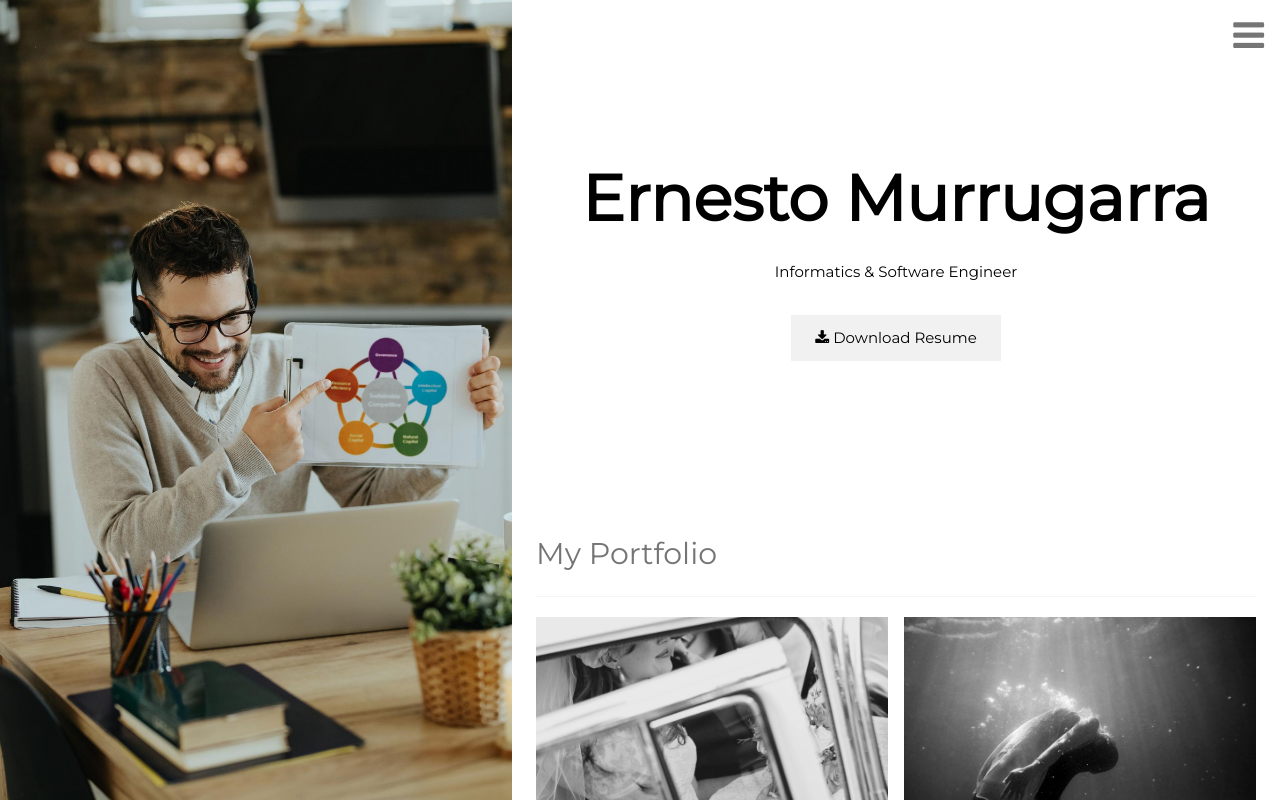
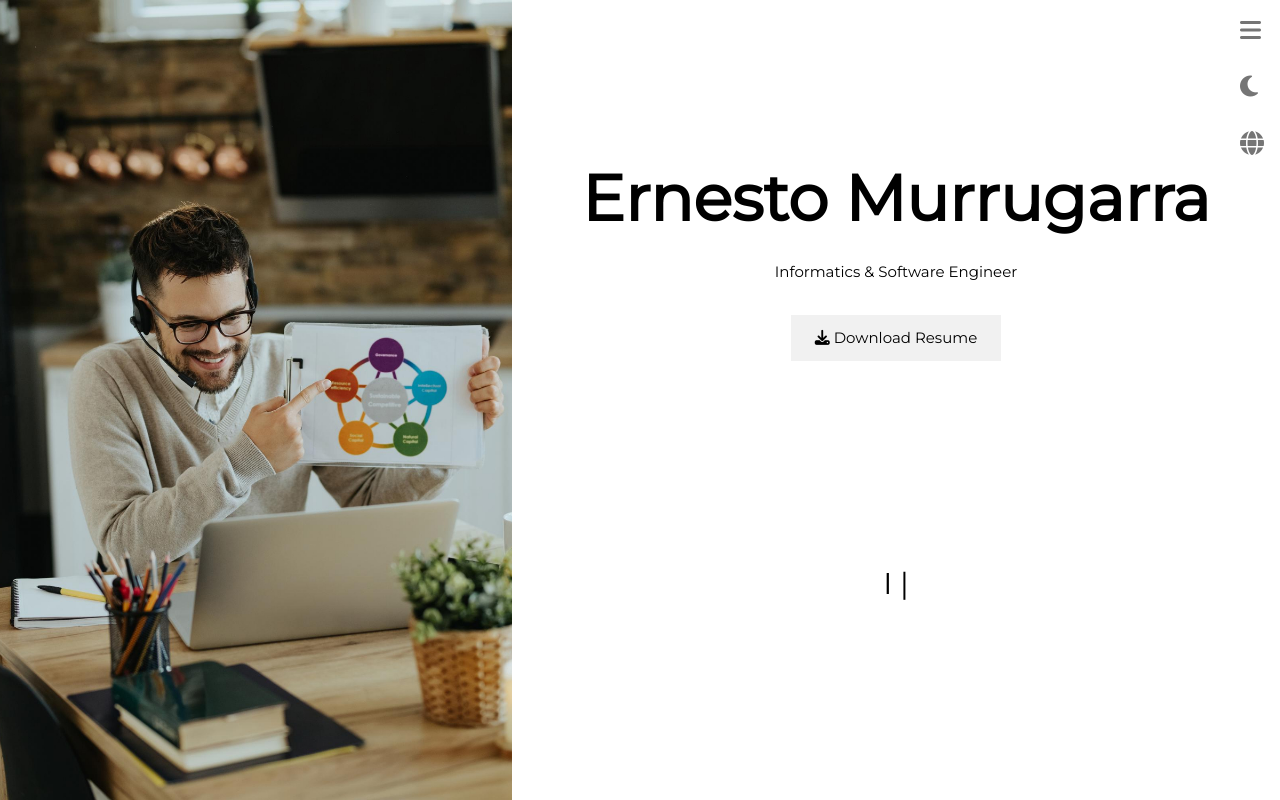
Before and after one commit to murru/my-web-presentation, a React (Vite) app: page / in a window 1280 px wide. Shown: the top 800 px of the page. Built offline with nearby package versions, Linux system fonts and the light colour scheme.

Commit message:
Finished home section

```diff
--- a/index.html
+++ b/index.html
@@ -5,7 +5,7 @@
     <link rel="icon" type="image/svg+xml" href="/vite.svg" />
     <meta name="viewport" content="width=device-width, initial-scale=1.0" />
     <link rel="stylesheet" href="https://fonts.googleapis.com/css?family=Montserrat">
-    <link rel="stylesheet" href="https://cdnjs.cloudflare.com/ajax/libs/font-awesome/4.7.0/css/font-awesome.min.css">
+    <script src="https://kit.fontawesome.com/ea227ca389.js" crossorigin="anonymous"></script>
     <title>Eng. Ernesto Murrugarra</title>
   </head>
   <body>
--- a/package.json
+++ b/package.json
@@ -17,7 +17,8 @@
     "eslint-plugin-jsx-a11y": "^6.6.1",
     "react": "^18.2.0",
     "react-dom": "^18.2.0",
-    "react-responsive-carousel": "^3.2.23"
+    "react-responsive-carousel": "^3.2.23",
+    "react-type-animation": "^2.1.1"
   },
   "devDependencies": {
     "@types/react": "^18.0.17",
--- a/src/App.jsx
+++ b/src/App.jsx
@@ -6,18 +6,23 @@ import underWater from './assets/underwater.jpg'
 import chef from './assets/chef.jpg'
 import p6 from './assets/p6.jpg'
 import avatarSmoke from './assets/avatar_smoke.jpg'
-import profileGirl from './assets/profile_girl.jpg'
 import bandMember from './assets/bandmember.jpg'
 import avatarG2 from './assets/avatar_g2.jpg'
 import Navbar from './components/Navbar'
 import './App.scss'
 import SlideCarousel from './components/SlideCarousel'
+import Introduction from './components/Introduction'
+import ThemeButton from './components/ThemeButton'
+import LangSelector from './components/LangSelector'
 
 export default function App() {
   const [showNav, setShowNav] = useState(false)
+  const [showLangs, setShowLangs] = useState(false)
+  const [lang, setLang] = useState('en')
   function toggleNavbar() {
     setShowNav(!showNav)
   }
+
   return (
     <>
       {/* Engineer images carousel */}
@@ -30,9 +35,18 @@ export default function App() {
       <div className="content">
 
         {/* Navbar Toggler */}
-        <span className="content__nav-toggle" onClick={ () => toggleNavbar() }>
-          <i className="fa fa-bars"></i>
-        </span>
+        <div className="content__nav-toggle">
+          <span className="button" onClick={ () => toggleNavbar() }>
+            <i className="fa-solid fa-bars"></i>
+          </span><br />
+          <ThemeButton /><br />
+          <LangSelector
+            showLangs={ showLangs }
+            setShowLangs={ setShowLangs }
+            lang={ lang }
+            setLang={ setLang }
+          />
+        </div>
 
         {/* Header */}
         <header id="home" className="content__header">
@@ -41,14 +55,15 @@ export default function App() {
 
           {/* Mobile carousel */}
           <SlideCarousel mobile={ true } />
-          {/* <div className="mobile-carousel">
-            <img className="mobile-carousel__img" src={ profileGirl } alt="" />
-          </div> */}
 
           {/* Download resume btn */}
           <button className="resume-btn">
             <i className="fa fa-download"></i> Download Resume
           </button>
+
+          <div className="introduction">
+            <Introduction />
+          </div>
         </header>
 
         {/* Portfolio */}
@@ -87,13 +102,6 @@ export default function App() {
             {/* End photo grid */}
           </div>
         {/* End Portfolio Section */}
-        </div>
-
-        {/* About */}
-        <div id="about" className="content__about">
-          <h2>About</h2>
-          <hr className="w3-opacity" />
-          <p>More than 9 years of experience developing software. I consider myself a consultant at this point of my career thanks to all the projects and companies I've worked on and with.<br /><br />I can make a software from scratch, starting with the design of database and processes up to the coding of back end and front end.<br /><br />I have solid understanding in terms of software engineering and software architecture. I've been backed up about this with most of my most important clients in this list.<br /><br />I can setup a cloud platform to deploy all the software products we build (as a team).<br /><br />I'm in love of this industry and of my career and I enjoy a lot doing what I do.<br /><br />What I love the most is what I learned from all the awesome people I've ever worked with, and I'm always excited to learn even more from all companies I still have to work with in the future.</p>
         </div>
 
         {/* Skills */}
--- a/src/App.scss
+++ b/src/App.scss
@@ -32,6 +32,11 @@ body, h1,h2,h3,h4,h5,h6 { font-family: "Montserrat", sans-serif }
   display: block;
 }
 
+.selected-lang {
+  @extend .w3-border-bottom, .w3-border-green;
+  padding-bottom: 5px;
+}
+
 .navbar {
   @extend .w3-sidebar, .w3-black, .w3-animate-right, .w3-xxlarge;
   padding-top: 150px;
@@ -58,9 +63,32 @@ body, h1,h2,h3,h4,h5,h6 { font-family: "Montserrat", sans-serif }
   margin-left: 40%;
 
   &__nav-toggle {
-    @extend .w3-button, .w3-top, .w3-white, .w3-xxlarge, .w3-text-grey, .w3-hover-text-black;
+    @extend .w3-top, .w3-white, .w3-xxlarge, .w3-text-grey;
     width: auto;
     right: 0;
+
+    .button {
+      @extend .w3-button, .w3-hover-text-black, .w3-xlarge;
+    }
+
+    .theme-button {
+      @extend .w3-button, .w3-hover-text-black, .w3-xlarge;
+    }
+
+    .lang-dropdown {
+      @extend .w3-dropdown-click;
+      &__btn {
+        @extend .w3-button, .w3-hover-text-black, .w3-xlarge;
+      }
+
+      &__dropdown {
+        @extend .w3-dropdown-content, .w3-bar-block, .w3-border;
+
+        .lang-btn {
+          @extend .w3-bar-item, .w3-button, .w3-medium;
+        }
+      }
+    }
   }
 
   &__header {
@@ -80,9 +108,6 @@ body, h1,h2,h3,h4,h5,h6 { font-family: "Montserrat", sans-serif }
 
     .mobile-carousel {
       @extend .w3-hide-large, .w3-round;
-      /* &__img {
-        @extend .w3-image;
-      } */
       @media (max-width: 991px) {
         & {
           display: block;
@@ -99,6 +124,12 @@ body, h1,h2,h3,h4,h5,h6 { font-family: "Montserrat", sans-serif }
 
     .resume-btn {
       @extend .w3-button, .w3-light-grey, .w3-padding-large, .w3-margin-top;
+    }
+
+    .introduction {
+      @extend .w3-center, .w3-text-black;
+      padding-top: 200px;
+      padding-bottom: 150px;
     }
   }
 
@@ -117,10 +148,6 @@ body, h1,h2,h3,h4,h5,h6 { font-family: "Montserrat", sans-serif }
         }
       }
     }
-  }
-
-  &__about {
-    @extend .w3-content, .w3-justify, .w3-text-grey, .w3-padding-32;
   }
 
   &__skills {
--- /dev/null
+++ b/src/components/Introduction.jsx
@@ -0,0 +1,28 @@
+import React from "react"
+import { TypeAnimation } from 'react-type-animation'
+
+export default function Introduction() {
+  const steps = [
+    "I love software development ❤️!!!", 3000,
+    "I've been doing this for 9+ years 😎, so...", 3000,
+    "You can ask me anything you want", 2000,
+    "✨'Cause I will guide you to the correct way✨", 5000,
+    "Enjoy my website and...", 2000,
+    "If you want to talk contact me, below is the information", 3000,
+    "I can help you with databases,", 2000,
+    "Back end and front end code,", 2000,
+    "Even setting up a CI/CD so you can check all changes in real time", 5000,
+    "Let's not waste any more time 🧑🏻‍💻", 7000,
+    "Starting again...", 5000,
+  ]
+  return (
+    <TypeAnimation
+      sequence={ steps }
+      wrapper="div"
+      cursor={ true }
+      repeat={ Infinity }
+      style={{ fontSize: '2em' }}
+      speed={ 50 }
+    />
+  )
+}
--- /dev/null
+++ b/src/components/LangSelector.jsx
@@ -0,0 +1,39 @@
+import React from "react"
+import classNames from "classnames"
+
+export default function LangSelector({ showLangs, setShowLangs, lang, setLang }) {
+  const reactiveClasses = classNames('lang-dropdown__dropdown',  { 'w3-show': showLangs })
+  const selectedEng = classNames({ 'selected-lang': lang === 'en' })
+  const selectedEsp = classNames({ 'selected-lang': lang === 'es' })
+  function changeState() {
+    setShowLangs(!showLangs)
+  }
+
+  function changeLang($evt, nl) {
+    setLang(nl)
+    closeNav()
+  }
+
+  function closeNav() {
+    setShowLangs(false)
+  }
+  return (
+    <div className="lang-dropdown">
+      <button className="lang-dropdown__btn" onClick={ () => changeState() }>
+        <i className="fa-solid fa-globe"></i>
+      </button>
+      <div className={ reactiveClasses }>
+        <button type="button" className="lang-btn" onClick={ ($evt) => changeLang($evt, 'en') }>
+          <span className={ selectedEng }>
+            Eng
+          </span>
+        </button>
+        <button type="button" className="lang-btn" onClick={ ($evt) => changeLang($evt, 'es') }>
+          <span className={ selectedEsp }>
+            Esp
+          </span>
+        </button>
+      </div>
+    </div>
+  )
+}
--- a/src/components/Navbar.jsx
+++ b/src/components/Navbar.jsx
@@ -5,6 +5,10 @@ export default function Navbar({ showNav, setShowNav }) {
   const reactiveClasses = classNames('navbar',  { 'hidden-navbar': !showNav, 'visible-navbar': showNav })
   function changeState() {
     setShowNav(!showNav)
+  }
+
+  function closeNav() {
+    setShowNav(false)
   }
   return (
     <nav className={ reactiveClasses } id="mySidebar">
@@ -15,12 +19,11 @@ export default function Navbar({ showNav, setShowNav }) {
         <i className="fa fa-remove"></i>
       </button>
       <div className="navbar__options">
-        <a href="#home" className="link">Home</a>
-        <a href="#portfolio" className="link">My Portfolio</a>
-        <a href="#about" className="link">About</a>
-        <a href="#skills" className="link">Skills</a>
-        <a href="#testimonials" className="link">Testimonials</a>
-        <a href="#contact" className="link">Contact</a>
+        <a href="#home" className="link" onClick={ () => closeNav() }>Home</a>
+        <a href="#portfolio" className="link" onClick={ () => closeNav() }>My Portfolio</a>
+        <a href="#skills" className="link" onClick={ () => closeNav() }>Skills</a>
+        <a href="#testimonials" className="link" onClick={ () => closeNav() }>Testimonials</a>
+        <a href="#contact" className="link" onClick={ () => closeNav() }>Contact</a>
       </div>
     </nav>
   )
--- /dev/null
+++ b/src/components/ThemeButton.jsx
@@ -0,0 +1,10 @@
+import React from "react"
+
+export default function ThemeButton() {
+  {/* <i className="fa-solid fa-sun"></i> */}
+  return (
+    <span className="theme-button">
+      <i className="fa-solid fa-moon"></i>
+    </span>
+  )
+}
```
Also changed, not shown: 1 other file (tests, documents, lock files or other folders).
